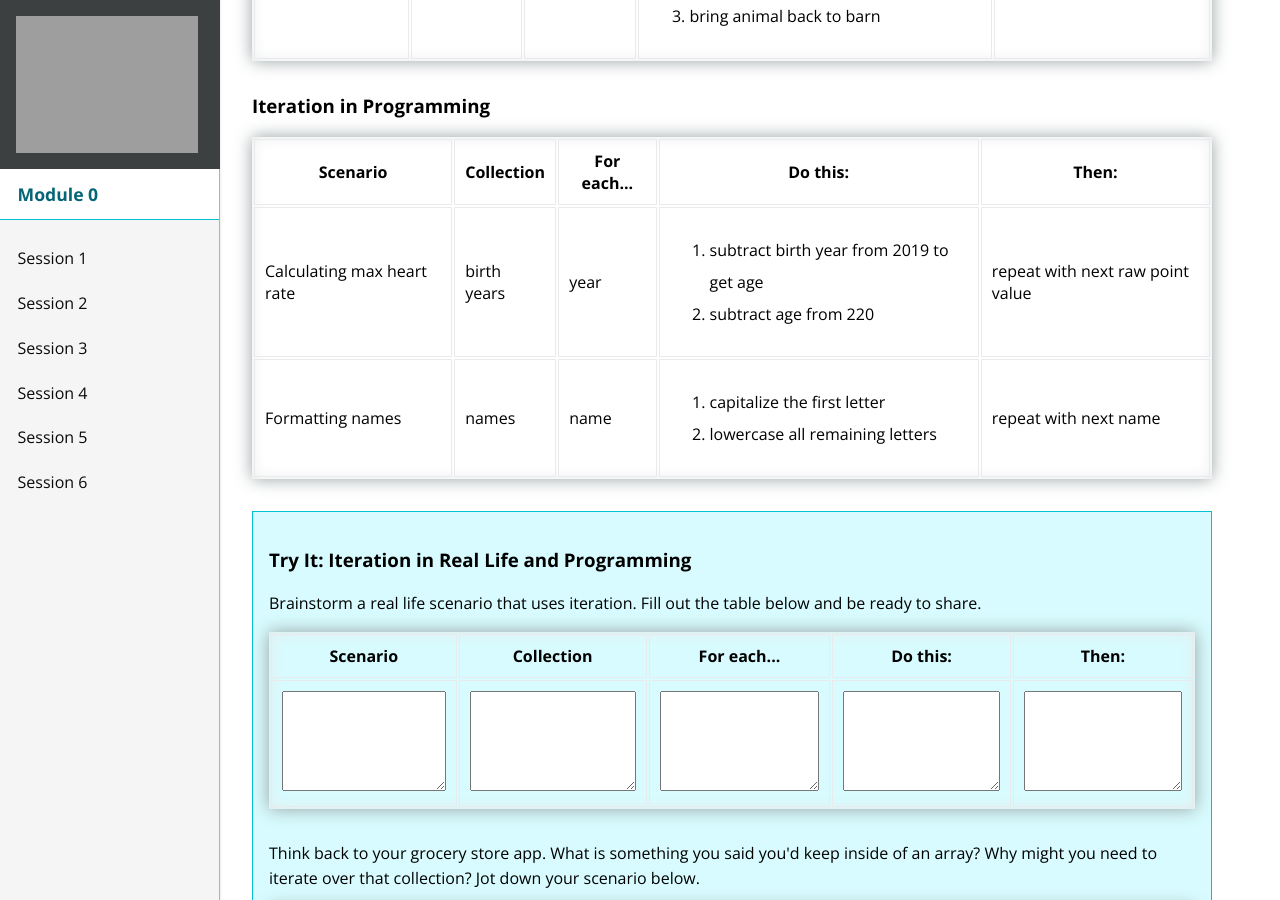
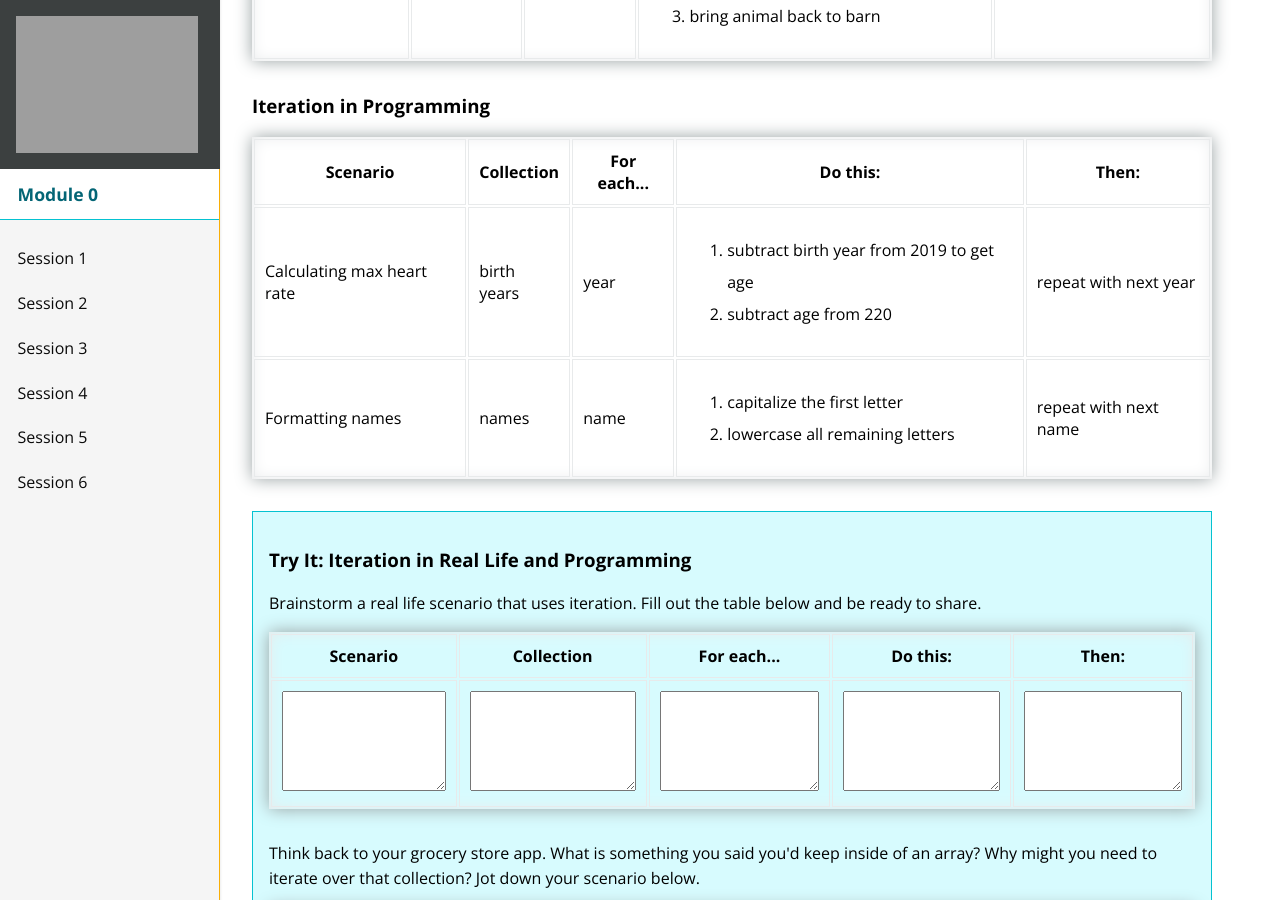
Before and after one commit to turingschool/mod-0-curriculum, a Jekyll site: the page built from session2/index.md, in a window 1280 px wide and 900 px high, scrolled down 9774 px. Built offline with Jekyll 4.4.1, drawn with Linux system fonts in a browser that asks for light colours; nearby versions of some CDN libraries.

Commit message:
remove old reference to point value

```diff
--- a/session2/index.md
+++ b/session2/index.md
@@ -571,7 +571,7 @@ Iteration (or looping for a specified number of times) is a process of repeating
           <li>subtract age from 220</li>
         </ol>
       </td>
-      <td>repeat with next raw point value</td>
+      <td>repeat with next year</td>
     </tr>
     <tr>
       <td>Formatting names</td>
```
